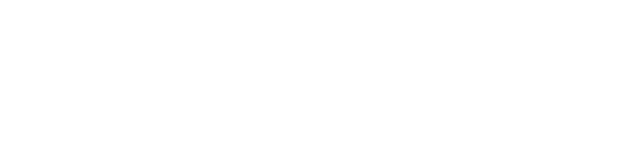
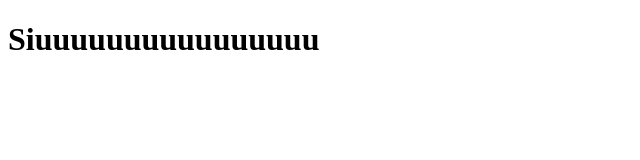
Before and after one commit to patrickjane231/Learning-Git, a plain HTML site: page index.html in a window 1280 px wide. Shown: the whole page, without its empty margins (0-640 px from the left). Drawn offline with Linux system fonts and the light colour scheme.

Commit message:
add siuuuuu

```diff
--- a/index.html
+++ b/index.html
@@ -6,6 +6,6 @@
     <title>Document</title>
 </head>
 <body>
-
+    <h1>Siuuuuuuuuuuuuuuuu</h1>
 </body>
 </html>
```
